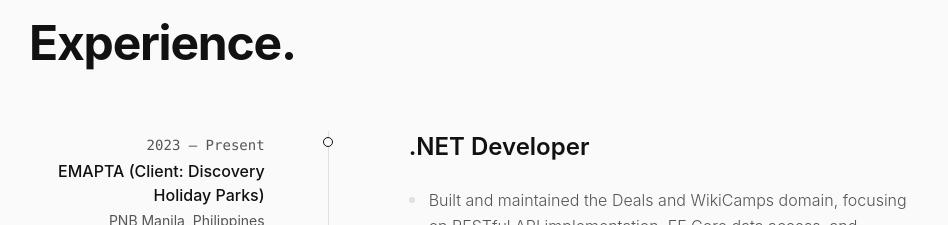
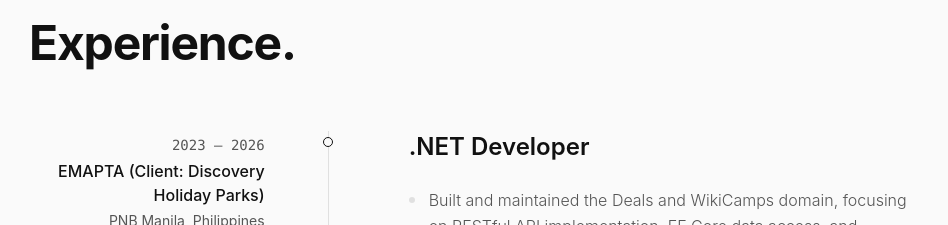
Before and after one commit to patrickgonzaga/PortFolio, a React (Vite) app: page / in a window 1280 px wide. Shown: the part 2082-2307 px from the top of the page, without its empty margins (163-1111 px from the left). Built offline with nearby package versions, Linux system fonts and the light colour scheme.

Commit message:
feat: update experience

```diff
--- a/src/data/cvData.ts
+++ b/src/data/cvData.ts
@@ -62,7 +62,7 @@ export const cvData = {
       id: "emapta-current",
       company: "EMAPTA (Client: Discovery Holiday Parks)",
       role: ".NET Developer",
-      period: "2023 – Present",
+      period: "2023 – 2026",
       location: "PNB Manila, Philippines",
       description: [
         "Built and maintained the Deals and WikiCamps domain, focusing on RESTful API implementation, EF Core data access, and integration with shared microservices.",
```
